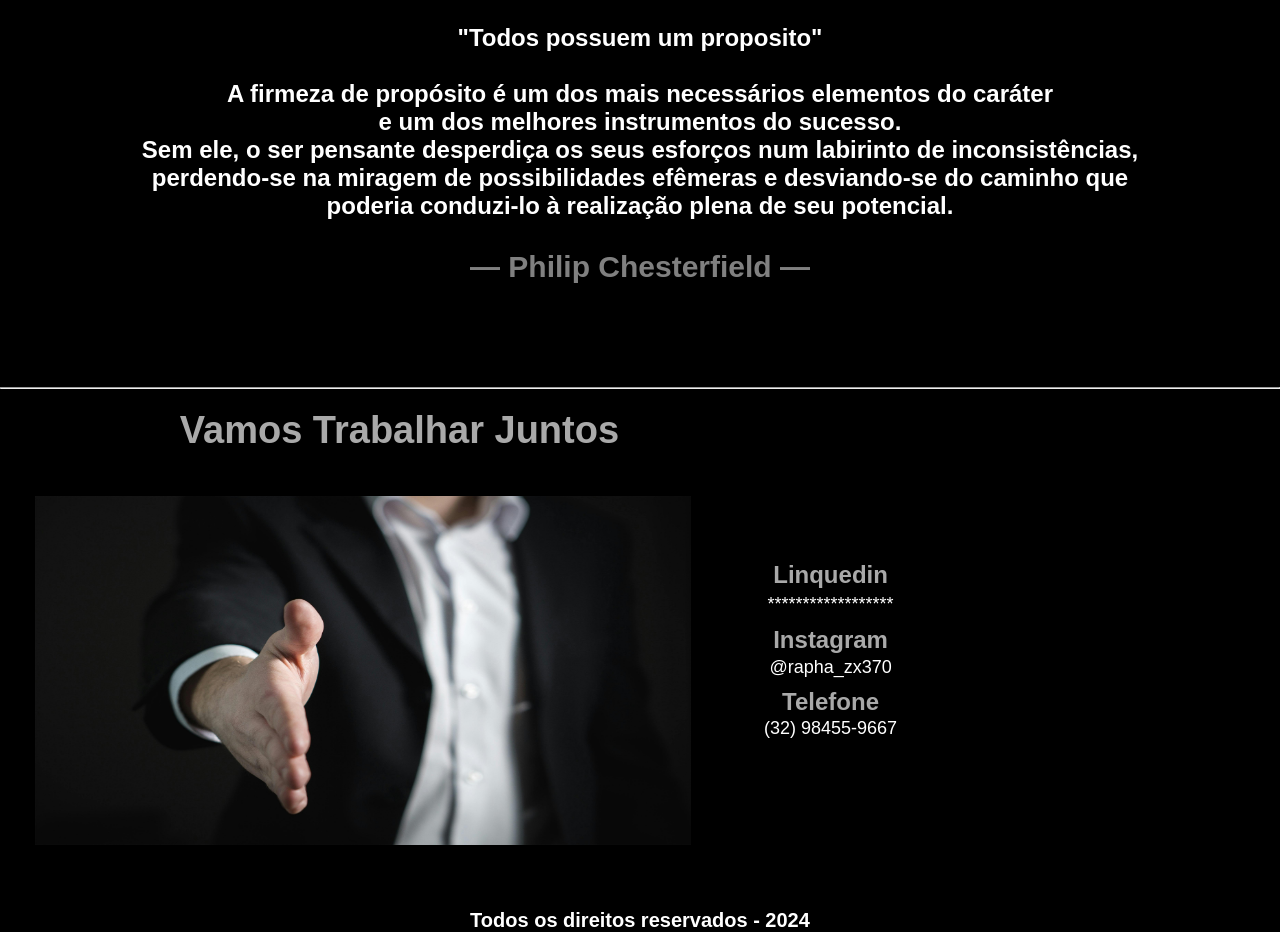
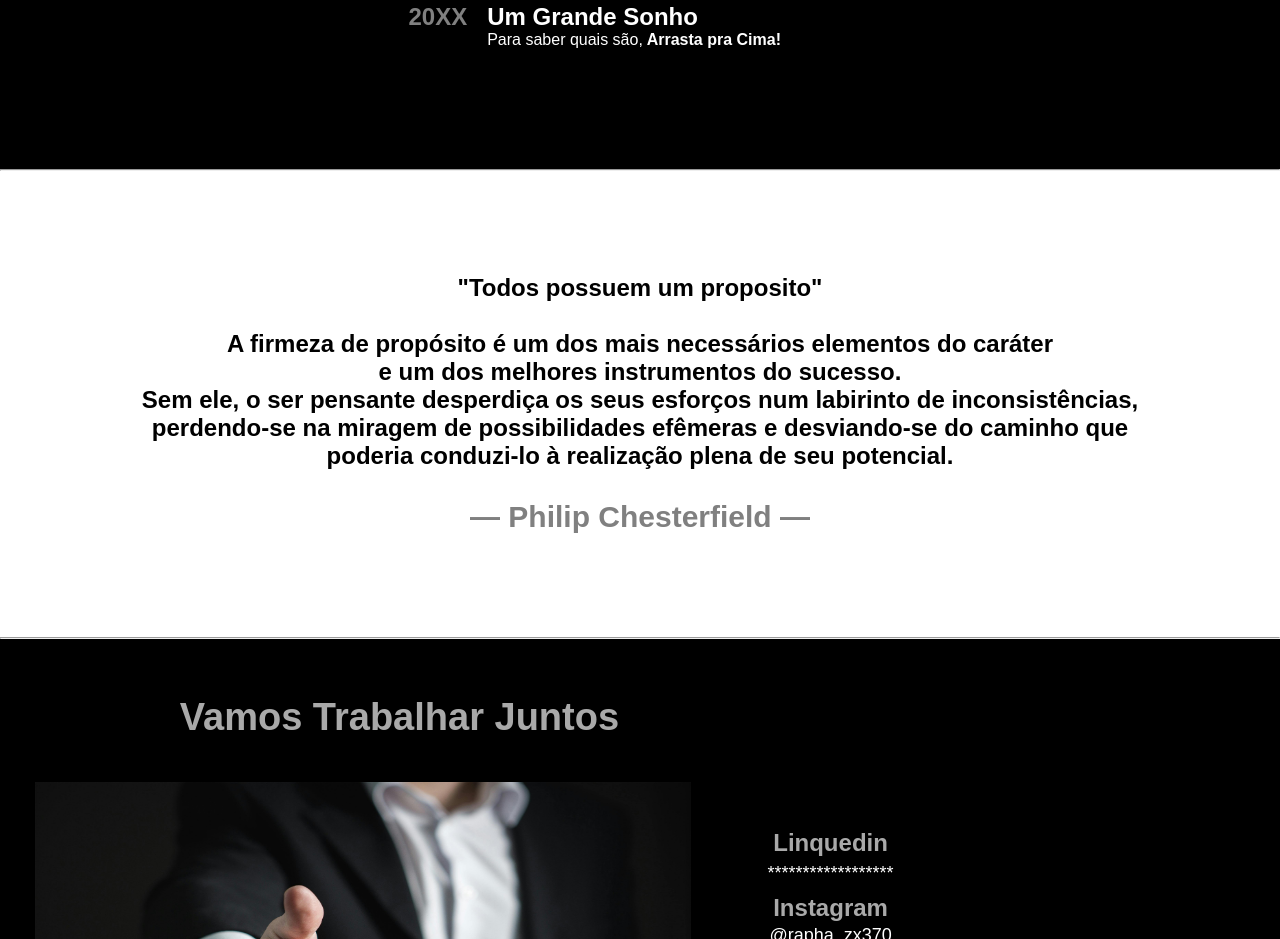
Before and after one commit to RaphaZY/ThePortifolio, a plain HTML site: page index.html in a window 1280 px wide. Shown: the part 2511-3450 px from the top of the page. Drawn offline with Linux system fonts and the light colour scheme.

Commit message:
Atualização 2

```diff
--- a/index.html
+++ b/index.html
@@ -7,7 +7,7 @@
     <link rel="stylesheet" href="assets/css/port.css">
 </head>
 <body>
-    <header>
+    <header style="height: 100vh;">
         <div class="h-div1">
             <img src="assets/img/logo.png" alt="logo" height="100" width="100">
         </div>
@@ -95,9 +95,9 @@
             </div>
         </section>
         <hr>
-        <section class="sect-4">
+        <section class="sect-4" style="background-color: white;">
             <div style="padding: 5% 5% 5%;">
-                <h2>"Todos possuem um proposito"<br><br>
+                <h2 style="color: black;">"Todos possuem um proposito"<br><br>
                     A firmeza de propósito é um dos mais necessários elementos do caráter<br>
                      e um dos melhores instrumentos do sucesso.<br>
                     Sem ele, o ser pensante desperdiça os seus esforços num labirinto de inconsistências,<br>
@@ -111,7 +111,10 @@
         <section class="sect-5">
             <div class="fdiv1">
                 <div class="fdiv2">
-                    <h2>Vamos Trabalhar Juntos</h2>
+                    <div style="padding-top: 5%;">
+                        <h2>Vamos Trabalhar Juntos</h2>
+                    </div>
+
                     <div style="width: 100%; display:flex; align-items: center;">
                         <img src="assets/img/tmj.jpg" alt="juntos" height="80%" width="90%">
                     </div>
```
Also changed, not shown: 2 other files.
